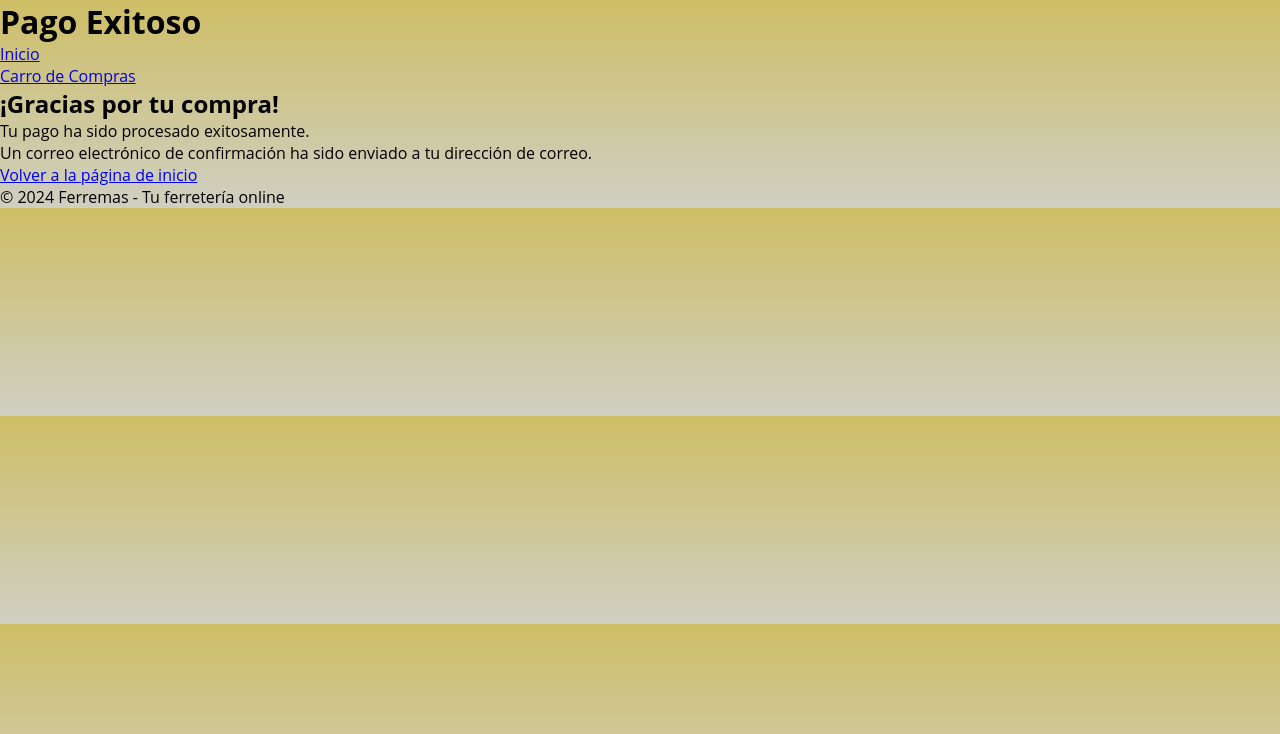
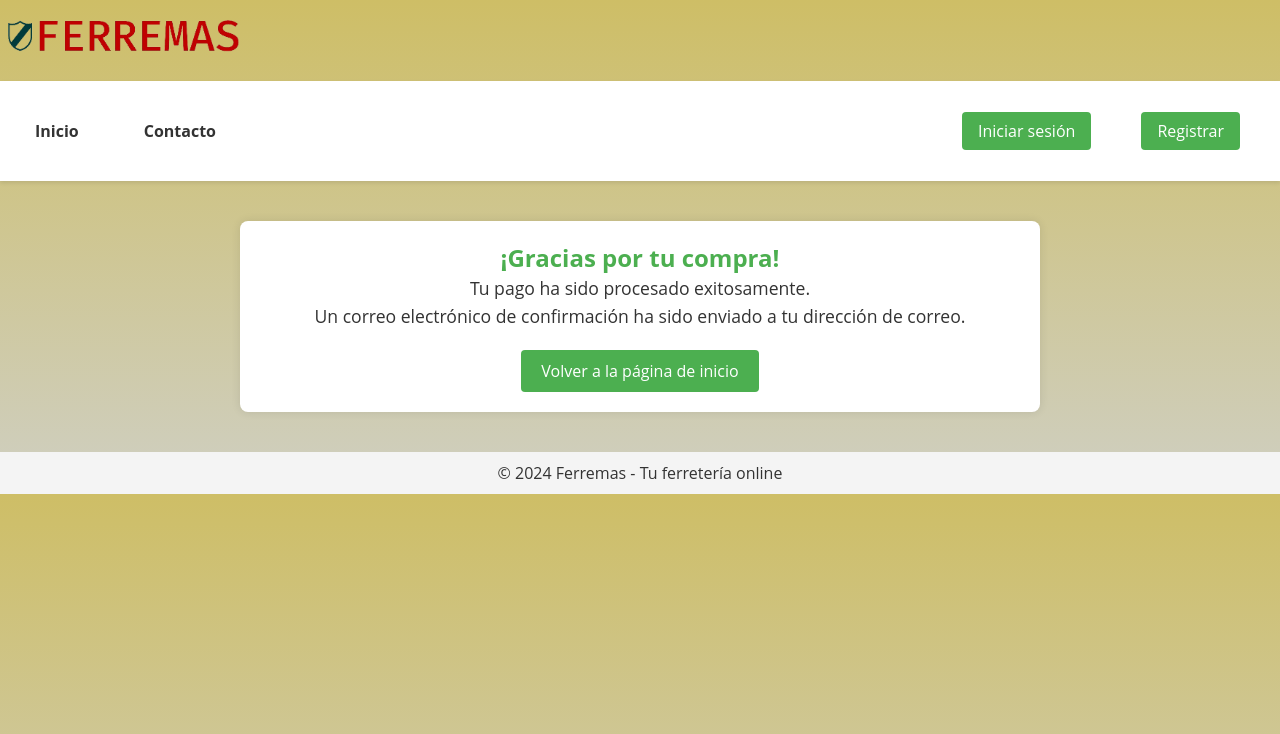
Before and after one commit to garbbagee/Ferremas, a Django app: template Ferremas/ferreteria/templates/payment_success.html in a window 1280 px wide. Shown: the top 734 px of the page. Run offline with Django 5.2, Linux system fonts and the light colour scheme; the template is opened without the code that fills it, so the values that code supplies are empty.

```diff
--- a/Ferremas/ferreteria/templates/payment_success.html
+++ b/Ferremas/ferreteria/templates/payment_success.html
@@ -6,17 +6,143 @@
     {% load static %}
     <title>Pago Exitoso</title>
     <link rel="stylesheet" href="{% static 'css/style.css' %}" />
+    <style>
+        body {
+            font-family: Arial, sans-serif;
+            background-color: #f4f4f4;
+            margin: 0;
+            padding: 0;
+        }
+
+        .logo {
+            display: inline-block;
+            margin: 10px 0;
+        }
+
+        .navbar {
+            display: flex;
+            justify-content: space-between;
+            align-items: center;
+            background-color: #ffffff;
+            padding: 10px 20px;
+            box-shadow: 0 2px 4px rgba(0, 0, 0, 0.1);
+        }
+
+        .nav-links {
+            list-style: none;
+            padding: 0;
+        }
+
+        .nav-links .nav-item {
+            display: inline;
+            margin-right: 20px;
+        }
+
+        .nav-links .nav-item .nav-link {
+            text-decoration: none;
+            color: #333;
+            font-weight: bold;
+        }
+
+        .nav-links .nav-item .nav-link:hover {
+            color: #4CAF50;
+        }
+
+        .login-cart {
+            display: flex;
+            align-items: center;
+        }
+
+        .login-btn {
+            margin-right: 20px;
+            color: #333;
+        }
+
+        .logout-button, .login-btn {
+            background-color: #4CAF50;
+            color: white;
+            border: none;
+            padding: 8px 16px;
+            text-decoration: none;
+            border-radius: 4px;
+            cursor: pointer;
+        }
+
+        .logout-button:hover, .login-btn:hover {
+            background-color: #45a049;
+        }
+
+        main {
+            max-width: 800px;
+            margin: 40px auto;
+            padding: 20px;
+            background-color: white;
+            box-shadow: 0 0 10px rgba(0,0,0,0.1);
+            border-radius: 8px;
+            text-align: center;
+        }
+
+        .success-section h2 {
+            color: #4CAF50;
+        }
+
+        .success-section p {
+            font-size: 1.1em;
+            line-height: 1.6;
+            color: #333;
+        }
+
+        .success-section a {
+            display: inline-block;
+            margin-top: 20px;
+            padding: 10px 20px;
+            background-color: #4CAF50;
+            color: white;
+            text-decoration: none;
+            border-radius: 4px;
+        }
+
+        .success-section a:hover {
+            background-color: #45a049;
+        }
+
+        footer {
+            text-align: center;
+            padding: 10px 0;
+            background-color: #f4f4f4;
+            color: #333;
+            position: relative;
+            width: 100%;
+            bottom: 0;
+        }
+    </style>
 </head>
 <body>
+    <!-- Cabeza de página -->
     <header>
-        <h1>Pago Exitoso</h1>
+        <span class="logo"><img src="{% static 'img/logisimo.png' %}" alt="Logo de Ferremas" href="#"></span>
     </header>
-    <nav>
-        <ul>
-            <li><a href="{% url 'index' %}">Inicio</a></li>
-            <li><a href="{% url 'compras' %}">Carro de Compras</a></li>
+    <nav class="navbar">
+        <ul class="nav-links">
+            <li class="nav-item"><a href="{% url 'index' %}" class="nav-link">Inicio</a></li>
+            <li class="nav-item"><a href="#" class="nav-link">Contacto</a></li>
         </ul>
+        <div class="login-cart">
+            {% if user.is_authenticated %}
+                <span class="login-btn">Hola, {{ user.username }}</span>
+                <!-- Formulario de cerrar sesión -->
+                <form method="post" action="{% url 'logout' %}" style="display: inline;">
+                    {% csrf_token %}
+                    <button type="submit" class="logout-button">Cerrar sesión</button>
+                </form>
+            {% else %}
+                <a href="{% url 'inise' %}" class="login-btn">Iniciar sesión</a>
+                <a href="{% url 'formularioRegistro' %}" class="login-btn">Registrar</a>
+            {% endif %}
+        </div>
     </nav>
+
+    <!-- Contenido -->
     <main>
         <section class="success-section">
             <h2>¡Gracias por tu compra!</h2>
@@ -25,6 +151,8 @@
             <a href="{% url 'index' %}">Volver a la página de inicio</a>
         </section>
     </main>
+
+    <!-- Pie de página -->
     <footer>
         <p>&copy; 2024 Ferremas - Tu ferretería online</p>
     </footer>
```
